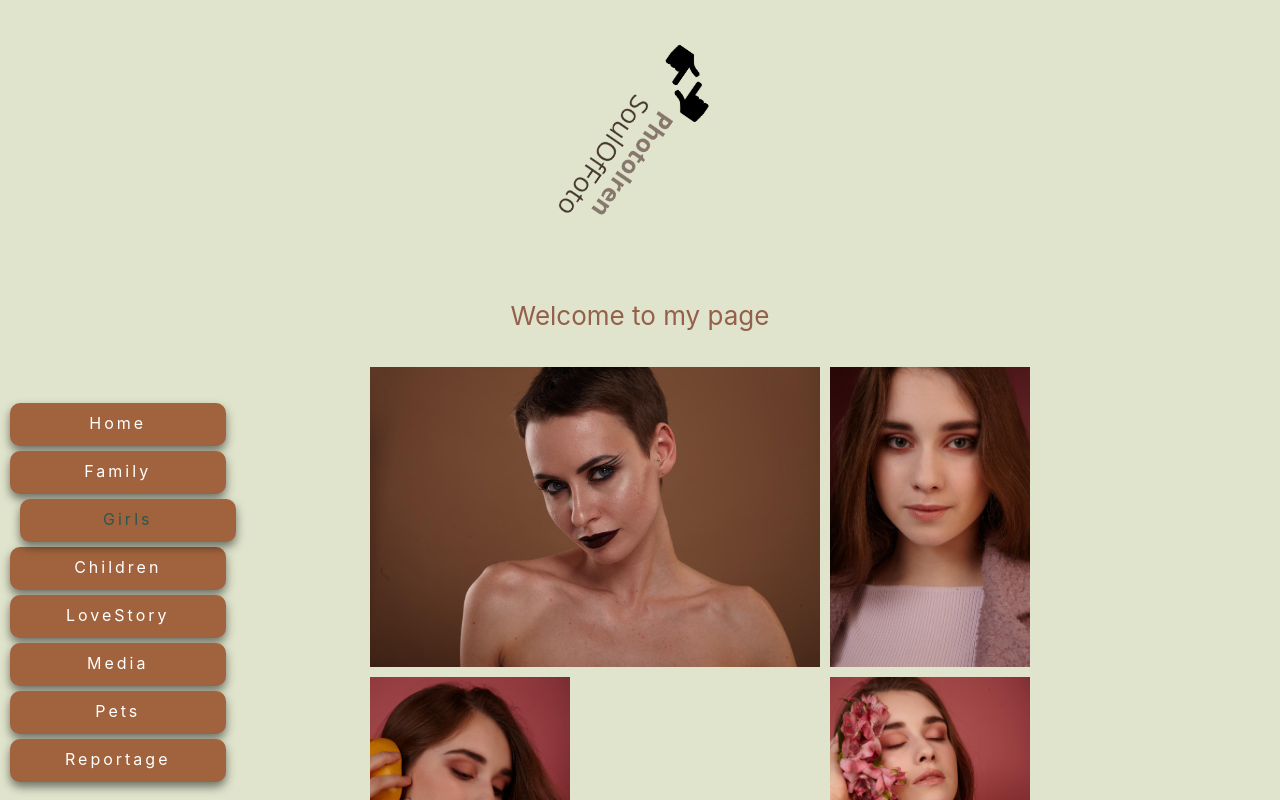
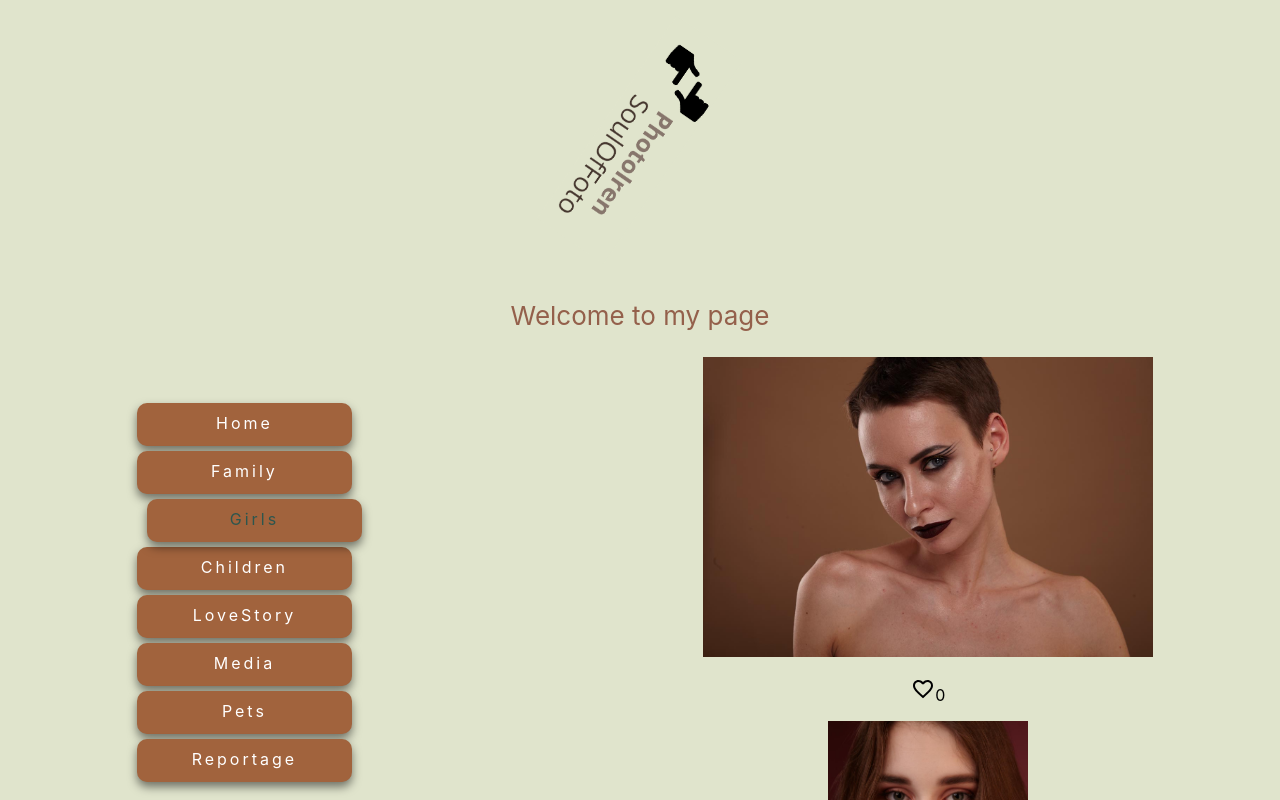
Before and after one commit to Romashova/photo-page, a React (Create React App) app: page /girls in a window 1280 px wide. Shown: the top 800 px of the page. Built offline with nearby package versions, Linux system fonts and the light colour scheme.

Commit message:
likes and slider

```diff
--- a/package.json
+++ b/package.json
@@ -5,6 +5,7 @@
   "dependencies": {
     "@emotion/react": "^11.10.5",
     "@emotion/styled": "^11.10.5",
+    "@mui/icons-material": "^5.11.0",
     "@mui/material": "^5.11.1",
     "@testing-library/jest-dom": "^5.16.5",
     "@testing-library/react": "^13.4.0",
@@ -13,6 +14,7 @@
     "react-dom": "^18.2.0",
     "react-router-dom": "^6.3.0",
     "react-scripts": "^5.0.1",
+    "redux": "^4.2.0",
     "web-vitals": "^2.1.4"
   },
   "scripts": {
--- a/src/App.js
+++ b/src/App.js
@@ -17,6 +17,13 @@ import { Media } from './routes/media';
 import { Pets } from './routes/pets';
 import { Reportage } from './routes/reportage';
 import { Slider } from './components/Slider'
+
+import Likes from './components/Likes';
+
+const styles = {
+  fontFamily: 'sans-serif',
+  textAlign: 'center',
+};
 
 // import * as React from 'react';
 // import ImageList from '@mui/material/ImageList';
@@ -58,7 +65,9 @@ function Home() {
         <p><b>I'm shooting a world full of unrelate elements.</b></p>
         <p><i>Object. Composition. Moment. Light. Emotion.</i></p>
         <Slider/>
-
+        <div style={styles}>
+          <Likes />
+        </div>
         </div>
     );
 }
--- /dev/null
+++ b/src/components/Likes/Likes.js
@@ -0,0 +1,51 @@
+import React from 'react';
+import FavoriteBorderIcon from '@mui/icons-material/FavoriteBorder';
+
+class Likes extends React.Component {
+
+  constructor(props){
+
+    super(props);
+    this.state ={
+      likes: 0,
+      updated: false
+    }
+    this.updateLikes = this.updateLikes.bind(this);
+  }
+
+  updateLikes() {
+
+    if(!this.state.updated) {
+      this.setState((prevState, props) => {
+        return {
+          likes: prevState.likes + 1,
+          updated: true,
+        };
+      });
+    } else {
+
+      this.setState((prevState, props) => {
+        return {
+          likes: prevState.likes - 1,
+          updated: false
+        };
+      });
+    }
+
+
+  }
+
+  render(){
+
+    return(
+      <div>
+        <p onClick={this.updateLikes}><FavoriteBorderIcon/>{this.state.likes}</p>
+      </div>
+    );
+
+  }
+
+
+}
+
+export default Likes;
--- /dev/null
+++ b/src/components/Likes/index.js
@@ -0,0 +1 @@
+export { default } from './Likes.js'
--- a/src/routes/Img.css
+++ /dev/null
@@ -1,12 +0,0 @@
-
-.Img{
-    height: 100px;
-    margin: 10px auto;
-    display: grid;
-    grid-template-columns: auto auto;
-    /* Два ряда */
-    grid-template-rows: auto auto;
-    /* Автоматическое размещение в ряд */
-    grid-auto-flow: row;
-    grid-gap: 10px;
-  }
--- a/src/routes/ImgGirls.css
+++ /dev/null
@@ -1,11 +0,0 @@
-
-.ImgGirls{
-    margin: 10px auto;
-    display: grid;
-    grid-template-columns: auto auto;
-    /* Два ряда */
-    grid-template-rows: auto auto;
-    /* Автоматическое размещение в ряд */
-    grid-auto-flow: row;
-    grid-gap: 10px;
-  }
--- a/src/routes/children.js
+++ b/src/routes/children.js
@@ -1,9 +1,10 @@
 import ImgChildren from "../pictures/ImgChildren"
+import Likes from '../components/Likes';
 
 export const Kids = () => {
     return (
         <div>
-            {ImgChildren.map(imgSrc => (<img key={imgSrc} src={imgSrc} height="300" alt='Children'/>))}
+            {ImgChildren.map(imgSrc => (<><img key={imgSrc} src={imgSrc} height="300" alt='Children' /><Likes /></>))}
         </div>
     );
 }
--- a/src/routes/girls.js
+++ b/src/routes/girls.js
@@ -1,10 +1,10 @@
 import ImgGirls from "../pictures/ImgGirls"
-import './ImgGirls.css';
+import Likes from '../components/Likes';
 
 export const Girls = () => {
     return (
-        <div className="ImgGirls">
-            {ImgGirls.map(imgSrc => (<img key={imgSrc} src={imgSrc} height="300" alt='GIRLS'/>))}
+        <div >
+            {ImgGirls.map(imgSrc => (<><img key={imgSrc} src={imgSrc} height="300" alt='GIRLS'/><Likes /></>))}
         </div>
     );
 }
--- a/src/routes/reportage.js
+++ b/src/routes/reportage.js
@@ -1,5 +1,4 @@
 import ImgReportage from "../pictures/ImgReportage"
-import './Img.css';
 
 export const Reportage = () => {
     return (
--- /dev/null
+++ b/src/store.js
@@ -0,0 +1,5 @@
+import { configureStore } from 'redux';
+
+const store = configureStore(reducer);
+
+export default store;
```
Also changed, not shown: 1 other file (tests, documents, lock files or other folders).
